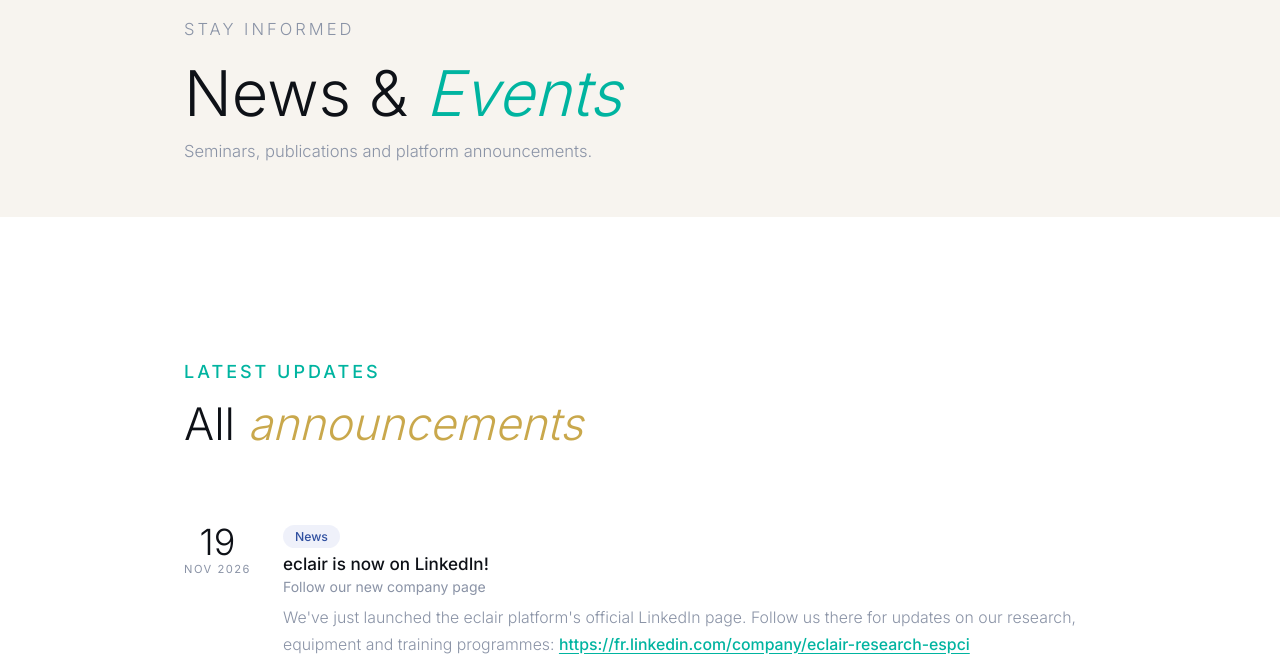
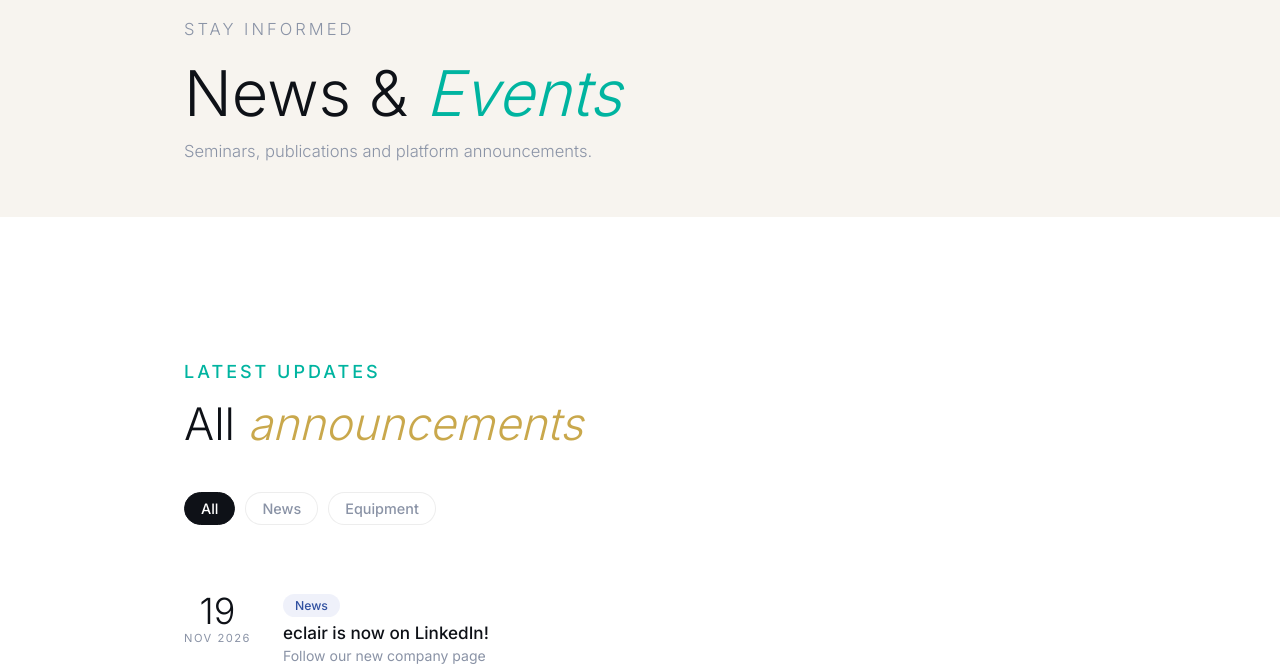
Before and after one commit to eclair-research/full, a plain HTML site: page events.html in a window 1280 px wide. Shown: the part 101-772 px from the top of the page. Drawn offline with Linux system fonts and the light colour scheme.

Commit message:
Add type filter to the Events page
Pill buttons (All + whichever types are actually present in the
data) above the feed, filtering client-side without reloading.
Re-verified the photo lightbox still works after a filtered re-render.
Co-Authored-By: Claude Sonnet 5 <noreply@anthropic.com>

```diff
--- a/css/components.css
+++ b/css/components.css
@@ -67,6 +67,38 @@
 .badge-publication { background: rgba(201, 168, 76, 0.15); color: var(--gold-dim); }
 .badge-news        { background: rgba(100, 120, 200, 0.1); color: #3050a0; }
 .badge-equipment   { background: rgba(150, 80, 200, 0.1);  color: #6b28c8; }
+
+/* ── FILTRES PAR TYPE (events.html) ── */
+.event-filters {
+  display: flex;
+  flex-wrap: wrap;
+  gap: 10px;
+  margin-bottom: 36px;
+}
+
+.event-filter-btn {
+  font-family: var(--sans);
+  font-size: 0.8rem;
+  font-weight: 500;
+  padding: 7px 16px;
+  border-radius: 20px;
+  border: 1px solid var(--border);
+  background: var(--white);
+  color: var(--fog);
+  cursor: pointer;
+  transition: border-color 0.2s ease, color 0.2s ease, background 0.2s ease;
+}
+
+.event-filter-btn:hover {
+  border-color: var(--teal);
+  color: var(--teal-dim);
+}
+
+.event-filter-btn.active {
+  background: var(--ink);
+  border-color: var(--ink);
+  color: #fff;
+}
 
 /* ── STATUS ÉQUIPEMENTS ── */
 .equip-row-status {
--- a/events.html
+++ b/events.html
@@ -43,6 +43,7 @@
         <p class="section-label">Latest updates</p>
         <h2 class="section-title">All <em>announcements</em></h2>
       </div>
+      <div class="event-filters" id="events-filters"></div>
       <div id="events-feed"></div>
     </div>
   </section>
--- a/js/events.js
+++ b/js/events.js
@@ -140,6 +140,34 @@ function renderEventsFeed(container, events) {
   });
 }
 
+/* ── FILTRES PAR TYPE (events.html) ── */
+function renderEventFilters(container, events, feedEl) {
+  container.innerHTML = '';
+
+  // Types réellement présents dans les données, dans l'ordre d'EVENT_BADGES
+  const typesPresent = Object.keys(EVENT_BADGES).filter(t => events.some(ev => ev.type === t));
+
+  const makeFilterBtn = (type, label) => {
+    const btn = document.createElement('button');
+    btn.type = 'button';
+    btn.className = 'event-filter-btn';
+    btn.textContent = label;
+    btn.dataset.type = type;
+    btn.addEventListener('click', () => {
+      container.querySelectorAll('.event-filter-btn').forEach(b => b.classList.remove('active'));
+      btn.classList.add('active');
+      const filtered = type === 'all' ? events : events.filter(ev => ev.type === type);
+      renderEventsFeed(feedEl, filtered);
+    });
+    return btn;
+  };
+
+  const allBtn = makeFilterBtn('all', 'All');
+  allBtn.classList.add('active');
+  container.appendChild(allBtn);
+  typesPresent.forEach(t => container.appendChild(makeFilterBtn(t, EVENT_BADGES[t].label)));
+}
+
 /* ── CHARGEMENT ── */
 fetch('data/events.json')
   .then(r => { if (!r.ok) throw new Error('not found'); return r.json(); })
@@ -152,6 +180,9 @@ fetch('data/events.json')
 
     const feed = document.getElementById('events-feed');
     if (feed) renderEventsFeed(feed, events);
+
+    const filters = document.getElementById('events-filters');
+    if (filters && feed) renderEventFilters(filters, events, feed);
   })
   .catch(() => {
     const target = document.getElementById('home-events')
```
